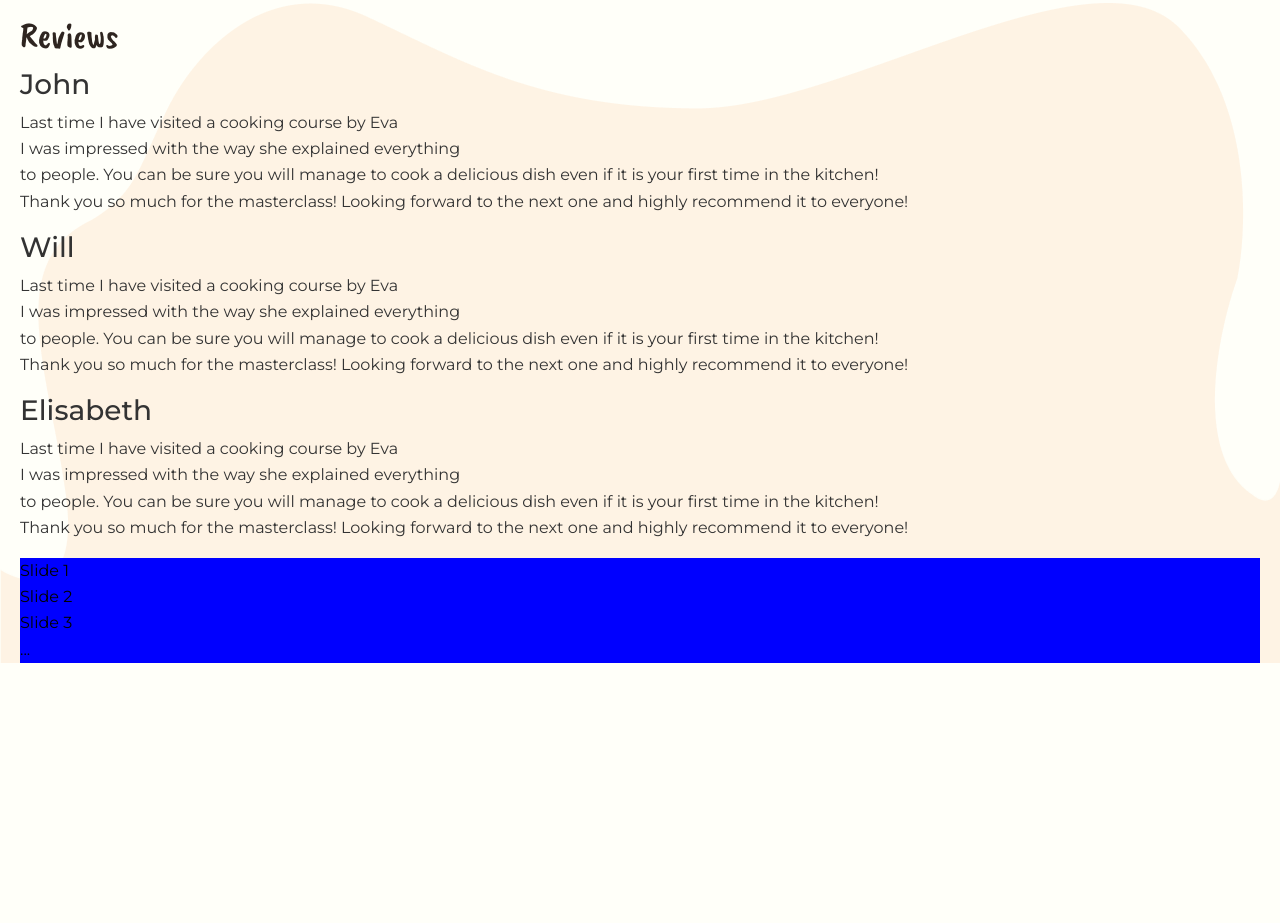
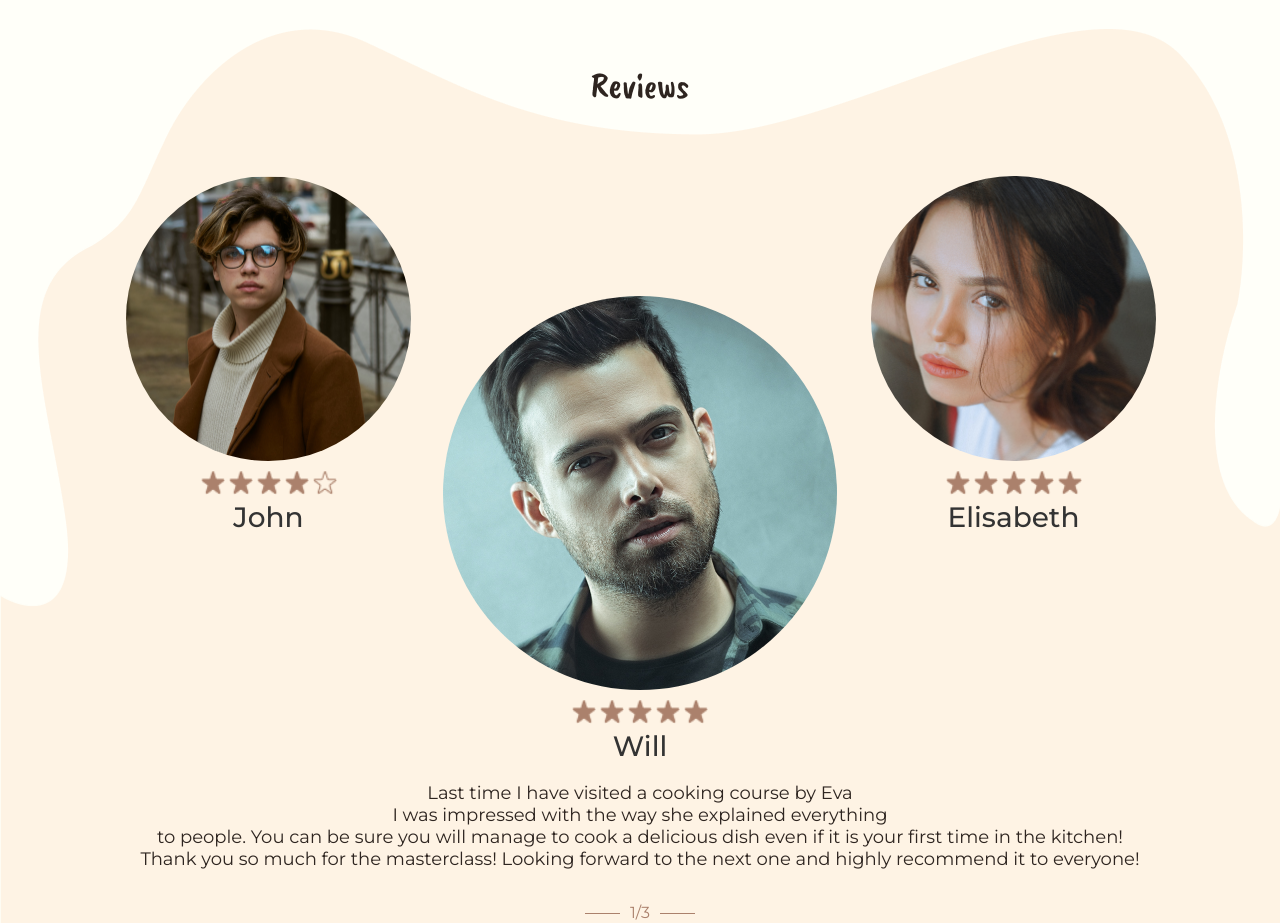
Before and after one commit to SerhiiLazar/Donut-Masterclass, a plain HTML site: page index.html in a window 1280 px wide. Shown: the part 1802-2725 px from the top of the page. Before the commit the page ends 2465 px from the top, so only its background shows below. Drawn offline with nearby package versions, Linux system fonts and the light colour scheme.

Commit message:
Deploy to GitHub Pages

```diff
--- a/index.html
+++ b/index.html
@@ -409,72 +409,57 @@
     </section>
 
     <section class="secondary-background">
-      <section class="reviews" id="reviews">
-    <div class="container">
-        <h2 class="reviews__title general-title">Reviews</h2>
-        <div class="reviews__block">
-            <div class="reviews__slider">
-                <article class="reviews__article">
-                    <!-- <img class="reviews__mask john"></img> -->
-                    <!-- <svg class="slider__stars">
-                        <use href="/src/images/sprite.svg#icon-four-star"></use>
-                    </svg> -->
-                    <h3 class="reviews__article-title">John</h3>
+      <section class="reviews container" id="reviews">
+    <h2 class="reviews__title general-title">Reviews</h2>
+    <div class="reviews__slider">
+        <div class="reviews__slides">
+            <div class="reviews__wrapper">
+                <article class="reviews__slide">
+                    <div class="reviews__user-info">
+                        <img class="reviews__mask" src="./images/dist/Users/Will.png" />
+                        <div class="rating" data-rating="5"></div>
+                        <h3 class="reviews__article-title">Will</h3>
+                    </div>
                     <p class="reviews__article-text">
                         Last time I have visited a cooking course by Eva<br> I was impressed with the way she explained everything<br> to people. You can be sure you will manage to cook a delicious dish even if it is your first
                         time in the kitchen!<br class="mobile-br">
                         Thank you so much for the masterclass! Looking forward to the next one and highly
                         recommend it to everyone!</p>
                 </article>
-                <article class="reviews__article">
-                    <!-- <img class="reviews__mask john"></img> -->
-                    <!-- <svg class="slider__stars">
-                        <use href="/src/images/sprite.svg#icon-four-star"></use>
-                    </svg> -->
-                    <h3 class="reviews__article-title">Will</h3>
+                <article class="reviews__slide">
+                    <div class="reviews__user-info">
+                        <img class="reviews__mask" src="./images/dist/Users/Elisabeth.png" />
+                        <div class="rating" data-rating="5"></div>
+                    <h3 class="reviews__article-title">Elisabeth</h3>
+                    </div>
                     <p class="reviews__article-text">
-                        Last time I have visited a cooking course by Eva<br> I was impressed with the way she explained everything<br> to people. You can be sure you will manage to cook a delicious dish even if it is your first
+                        I have visited a cooking course by Eva, I have visited a cooking course by Eva<br> I was impressed with the way she explained everything<br> to people. You can be sure you will manage to cook a delicious dish even if it is your first
                         time in the kitchen!<br class="mobile-br">
                         Thank you so much for the masterclass! Looking forward to the next one and highly
                         recommend it to everyone!</p>
                 </article>
-                <article class="reviews__article">
-                    <!-- <img class="reviews__mask john"></img> -->
-                    <!-- <svg class="slider__stars">
-                        <use href="/src/images/sprite.svg#icon-four-star"></use>
-                    </svg> -->
-                    <h3 class="reviews__article-title">Elisabeth</h3>
+                <article class="reviews__slide">
+                    <div class="reviews__user-info">
+                        <img class="reviews__mask" src="./images/dist/Users/John.png" />
+                        <div class="rating" data-rating="4"></div>
+                        <h3 class="reviews__article-title">John</h3>
+                    </div>
                     <p class="reviews__article-text">
-                        Last time I have visited a cooking course by Eva<br> I was impressed with the way she explained everything<br> to people. You can be sure you will manage to cook a delicious dish even if it is your first
+                        I have visited a cooking course by Eva. Last time I have visited a cooking course by Eva<br> I was impressed with the way she explained everything<br> to people. You can be sure you will manage to cook a delicious dish even if it is your first
                         time in the kitchen!<br class="mobile-br">
-                        Thank you so much for the masterclass! Looking forward to the next one and highly
+                        I have visited a cooking course by Eva. Thank you so much for the masterclass! Looking forward to the next one and highly
                         recommend it to everyone!</p>
                 </article>
             </div>
+            <div class="left-slides"></div>
+            <div class="right-slides"></div>
+        </div>
+        <div class="reviews__control-slide">
+            <button class="reviews__prev"></button>
+            <p class="reviews__slide-counter"></p>
+            <button class="reviews__next"></button>
 
         </div>
-
-        <!-- Slider main container -->
-<div class="swiper">
-    <!-- Additional required wrapper -->
-    <div class="swiper-wrapper">
-      <!-- Slides -->
-      <div class="swiper-slide">Slide 1</div>
-      <div class="swiper-slide">Slide 2</div>
-      <div class="swiper-slide">Slide 3</div>
-      ...
-    </div>
-    <!-- If we need pagination -->
-    <div class="swiper-pagination"></div>
-
-    <!-- If we need navigation buttons -->
-    <div class="swiper-button-prev"></div>
-    <div class="swiper-button-next"></div>
-
-    <!-- If we need scrollbar -->
-    <div class="swiper-scrollbar"></div>
-  </div>
-
     </div>
 </section>
 
```
Also changed, not shown: css/app.min.css, images/dist/Users/Elisabeth.png (added), images/dist/Users/John.png (added), images/dist/Users/Will.png (added), images/dist/Users/line.png (added), images/dist/Users/star_color.png (added), images/dist/Users/star_transparent.png (added), js/app.min.js.
